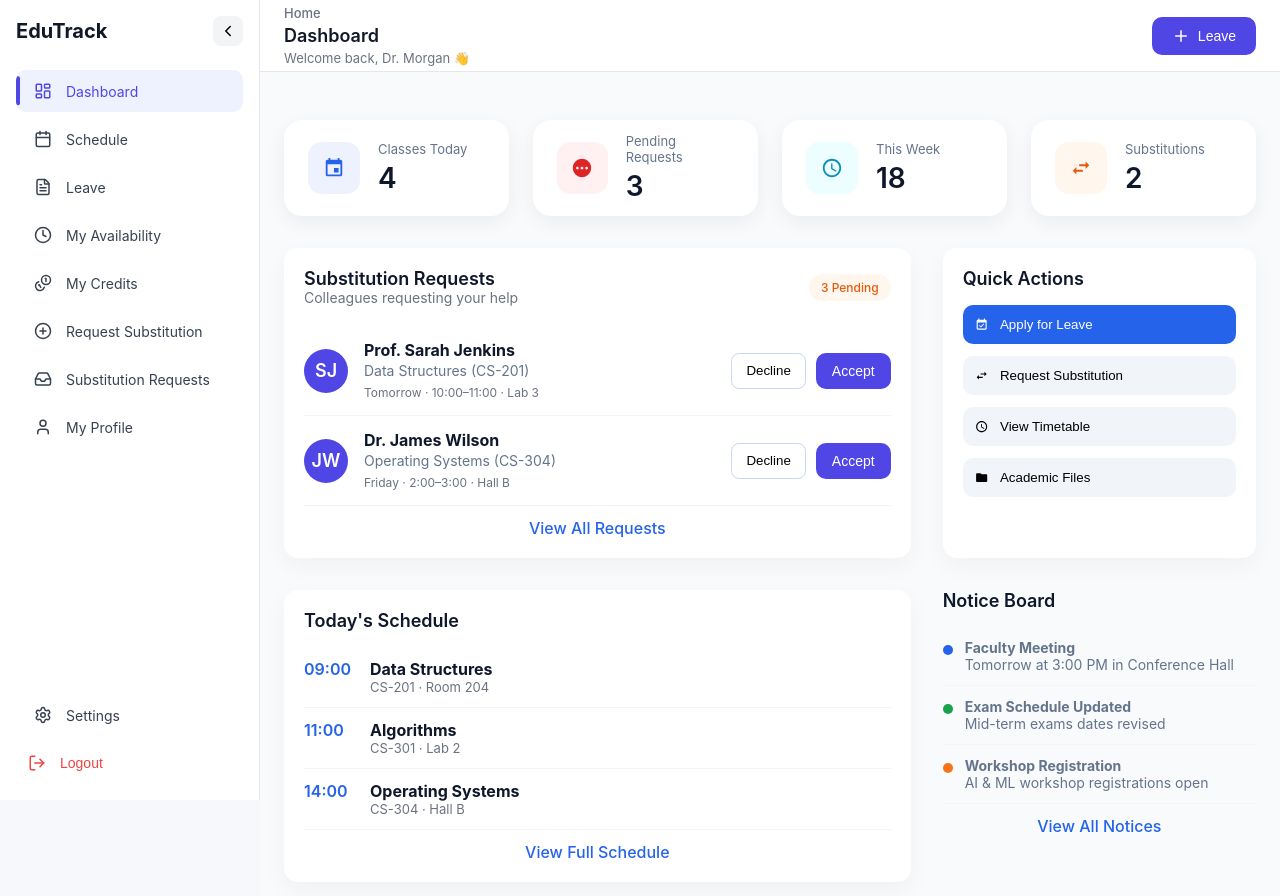
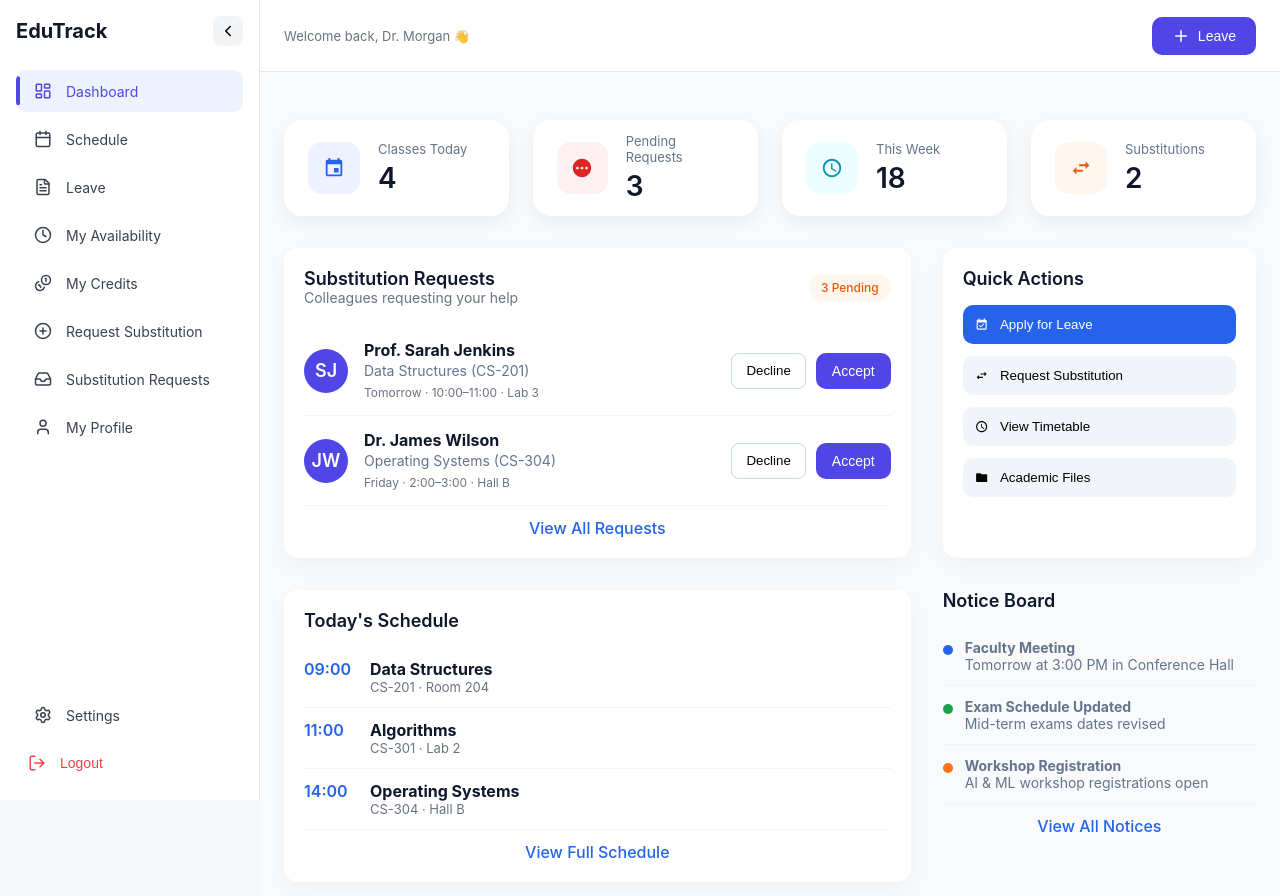
Before and after one commit to RekhaSwami9/edu-track, a React app in the folder frontend/: page / in a window 1280 px wide. Shown: the top 896 px of the page. Built offline with nearby package versions, Linux system fonts and the light colour scheme; the HTML template or start-up script is replaced by a standard one.

Commit message:
Remove Dashboard and Home text from navbar, keep only welcome message

```diff
--- a/frontend/src/components/layout/Navbar.jsx
+++ b/frontend/src/components/layout/Navbar.jsx
@@ -80,17 +80,6 @@ const Navbar = () => {
     <>
       <header className="navbar">
         <div className="navbar-left">
-          <p className="breadcrumb">
-            <span className="breadcrumb-root">Home</span>
-            {path !== "/" && (
-              <>
-                <span className="breadcrumb-separator"> / </span>
-                <span className="breadcrumb-current">{current}</span>
-              </>
-            )}
-          </p>
-
-          <h2 className="navbar-title">{current}</h2>
           <p className="navbar-subtitle">Welcome back, Dr. Morgan 👋</p>
         </div>
 
```
